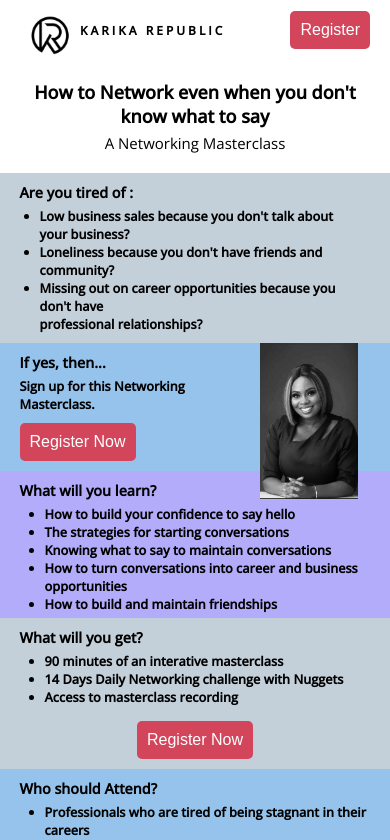
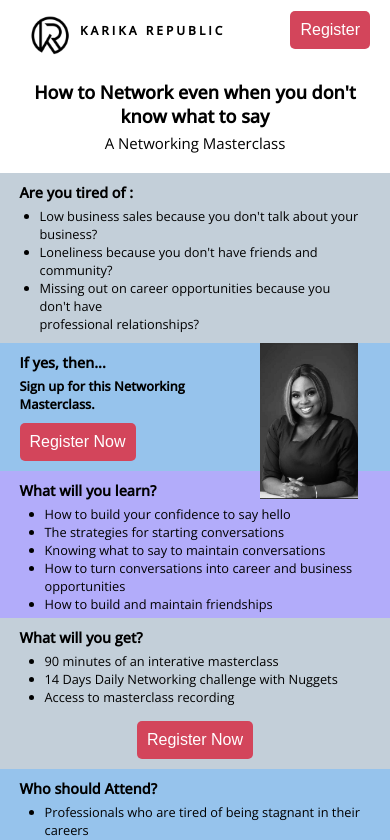
Before and after one commit to SenJames/Karika-Republic, a React (Create React App) app: page / in a window 390 px wide. Shown: the top 840 px of the page. Built offline with nearby package versions, Linux system fonts and the light colour scheme.

Commit message:
Update App.css

```diff
--- a/src/App.css
+++ b/src/App.css
@@ -4,7 +4,7 @@
   box-sizing: border-box;
 }
 li {
-  font-weight: bold;
+  font-weight: normal;
   font-size: 15px;
   letter-spacing: 1px;
 }
@@ -348,7 +348,7 @@ margin-right: 180px;
 @media screen and (max-width: 768px) {
 
 li {
-  font-weight: bold;
+  font-weight: normal;
   font-size: 0.8rem;
   letter-spacing: normal;
 }
```
